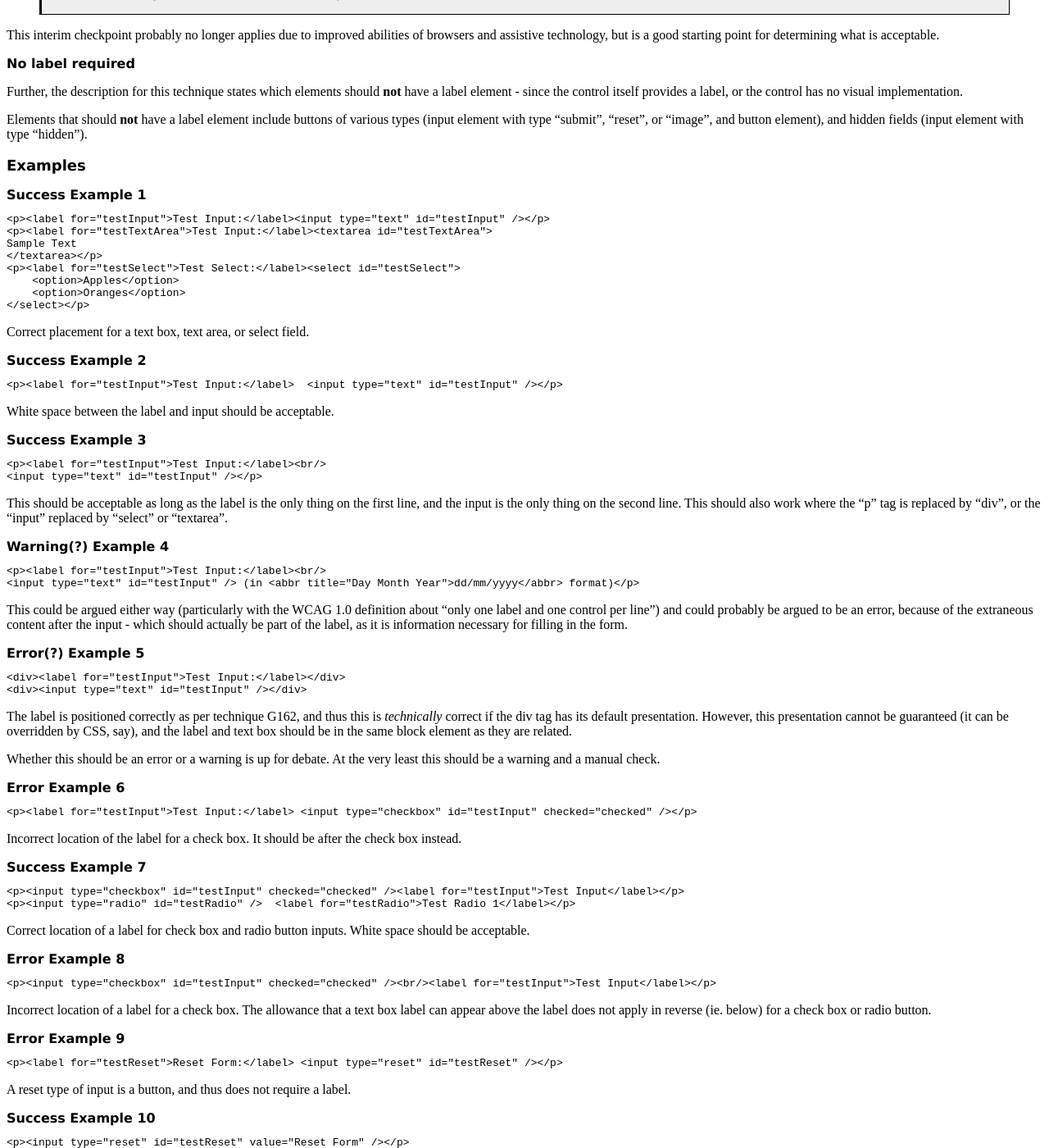
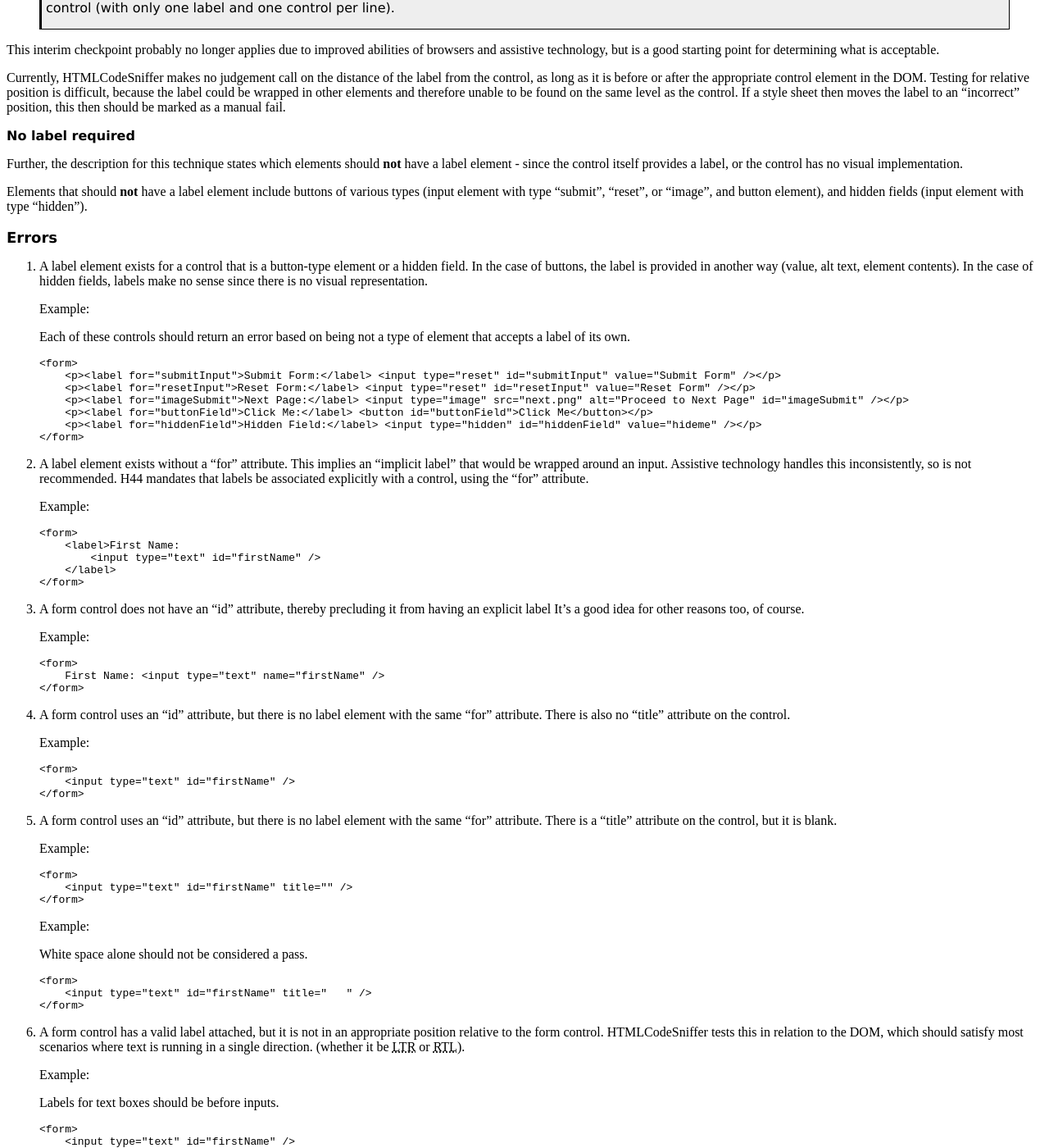
Before and after one commit to squizlabs/HTML_CodeSniffer, a Jekyll site: the page built from Standards/WCAG2AAA/1_3_1.markdown, in a window 1280 px wide and 1400 px high, scrolled down 1516 px. Shown: the whole window at 82% size. Built offline with Jekyll 4.4.1, drawn with Linux system fonts in a browser that asks for light colours; some of the changed text lies outside the part shown.

Commit message:
Restructured errors and examples for H44; add doc for scope element test (H63).
Examples are now restructured into a list of potential errors, warnings and notices, and methods to test - focusing on why the errors are occurring instead of just a big list of examples. (Needs success examples though.)

```diff
--- a/Standards/WCAG2AAA/1_3_1.markdown
+++ b/Standards/WCAG2AAA/1_3_1.markdown
@@ -22,6 +22,7 @@ Information that is conveyed using colour alone falls under "Success Criterion 1
 - [H42: Using h1-h6 to identify headings](#tech-h42)
 - [H44: Using label elements to associate text labels with form controls](#tech-h44)
 - [H49: Using semantic markup to mark emphasized or special text](#tech-h49)
+- [H63: Using the scope attribute to associate header cells and data cells in data tables](#tech-h63)
 
 ### <a id="tech-h42">H42: Using h1-h6 to identify headings</a>
 
@@ -74,92 +75,169 @@ Also relevant is the [interim checkpoint 10.2](http://www.w3.org/TR/WCAG10/#tech
 
 This interim checkpoint probably no longer applies due to improved abilities of browsers and assistive technology, but is a good starting point for determining what is acceptable.
 
+Currently, HTMLCodeSniffer makes no judgement call on the distance of the label from the control, as long as it is before or after the appropriate control element in the DOM. Testing for relative position is difficult, because the label could be wrapped in other elements and therefore unable to be found on the same level as the control. If a style sheet then moves the label to an "incorrect" position, this then should be marked as a manual fail.
+
 ##### No label required
 
 Further, the description for this technique states which elements should **not** have a label element - since the control itself provides a label, or the control has no visual implementation.
 
 Elements that should **not** have a label element include buttons of various types (input element with type "submit", "reset", or "image", and button element), and hidden fields (input element with type "hidden").
 
-#### Examples
+#### Errors
 
-##### Success Example 1
+1.  A label element exists for a control that is a button-type element or a hidden field.
+    In the case of buttons, the label is provided in another way (value, alt text, element contents). In the case of hidden fields, labels make no sense since there is no visual representation.
 
-    <p><label for="testInput">Test Input:</label><input type="text" id="testInput" /></p>
-    <p><label for="testTextArea">Test Input:</label><textarea id="testTextArea">
-    Sample Text
-    </textarea></p>
-    <p><label for="testSelect">Test Select:</label><select id="testSelect">
-        <option>Apples</option>
-        <option>Oranges</option>
-    </select></p>
+    Example:
 
-Correct placement for a text box, text area, or select field.
+    Each of these controls should return an error based on being not a type of element that accepts a label of its own.
 
-##### Success Example 2
+        <form>
+            <p><label for="submitInput">Submit Form:</label> <input type="reset" id="submitInput" value="Submit Form" /></p>
+            <p><label for="resetInput">Reset Form:</label> <input type="reset" id="resetInput" value="Reset Form" /></p>
+            <p><label for="imageSubmit">Next Page:</label> <input type="image" src="next.png" alt="Proceed to Next Page" id="imageSubmit" /></p>
+            <p><label for="buttonField">Click Me:</label> <button id="buttonField">Click Me</button></p>
+            <p><label for="hiddenField">Hidden Field:</label> <input type="hidden" id="hiddenField" value="hideme" /></p>
+        </form>
 
-    <p><label for="testInput">Test Input:</label>  <input type="text" id="testInput" /></p>
+1.  A label element exists without a "for" attribute.
+    This implies an "implicit label" that would be wrapped around an input. Assistive technology handles this inconsistently, so is not recommended.
+    H44 mandates that labels be associated explicitly with a control, using the "for" attribute.
 
-White space between the label and input should be acceptable.
+    Example:
 
-##### Success Example 3
+        <form>
+            <label>First Name:
+                <input type="text" id="firstName" />
+            </label>
+        </form>
 
-    <p><label for="testInput">Test Input:</label><br/>
-    <input type="text" id="testInput" /></p>
+1.  A form control does not have an "id" attribute, thereby precluding it from having an explicit label
+    It's a good idea for other reasons too, of course.
 
-This should be acceptable as long as the label is the only thing on the first line, and the input is the only thing on the second line. This should also work where the "p" tag is replaced by "div", or the "input" replaced by "select" or "textarea".
+    Example:
 
-##### Warning(?) Example 4
+        <form>
+            First Name: <input type="text" name="firstName" />
+        </form>
 
-    <p><label for="testInput">Test Input:</label><br/>
-    <input type="text" id="testInput" /> (in <abbr title="Day Month Year">dd/mm/yyyy</abbr> format)</p>
+1.  A form control uses an "id" attribute, but there is no label element with the same "for" attribute. There is also no "title" attribute on the control.
 
-This could be argued either way (particularly with the WCAG 1.0 definition about "only one label and one control per line") and could probably be argued to be an error, because of the extraneous content after the input - which should actually be part of the label, as it is information necessary for filling in the form.
+    Example:
 
-##### Error(?) Example 5
+        <form>
+            <input type="text" id="firstName" />
+        </form>
 
-    <div><label for="testInput">Test Input:</label></div>
-    <div><input type="text" id="testInput" /></div>
+1.  A form control uses an "id" attribute, but there is no label element with the same "for" attribute. There is a "title" attribute on the control, but it is blank.
 
-The label is positioned correctly as per technique G162, and thus this is *technically* correct if the div tag has its default presentation. However, this presentation cannot be guaranteed (it can be overridden by CSS, say), and the label and text box should be in the same block element as they are related.
+    Example:
 
-Whether this should be an error or a warning is up for debate. At the very least this should be a warning and a manual check.
+        <form>
+            <input type="text" id="firstName" title="" />
+        </form>
 
-##### Error Example 6
+    Example:
 
-    <p><label for="testInput">Test Input:</label> <input type="checkbox" id="testInput" checked="checked" /></p>
+    White space alone should not be considered a pass.
 
-Incorrect location of the label for a check box. It should be after the check box instead.
+        <form>
+            <input type="text" id="firstName" title="   " />
+        </form>
 
-##### Success Example 7
+1.  A form control has a valid label attached, but it is not in an appropriate position relative to the form control.
+    HTMLCodeSniffer tests this in relation to the DOM, which should satisfy most scenarios where text is running in a single direction. (whether it be <abbr title="left-to-right">LTR</abbr> or <abbr title="right-to-left">RTL</abbr>).
 
-    <p><input type="checkbox" id="testInput" checked="checked" /><label for="testInput">Test Input</label></p>
-    <p><input type="radio" id="testRadio" />  <label for="testRadio">Test Radio 1</label></p>
+    Example:
 
-Correct location of a label for check box and radio button inputs. White space should be acceptable.
+    Labels for text boxes should be before inputs.
 
-##### Error Example 8
+        <form>
+            <input type="text" id="firstName" />
+            <label for="firstName">First Name</label>
+        </form>
 
-    <p><input type="checkbox" id="testInput" checked="checked" /><br/><label for="testInput">Test Input</label></p>
+        Example:
 
-Incorrect location of a label for a check box. The allowance that a text box label can appear above the label does not apply in reverse (ie. below) for a check box or radio button.
+    Example:
 
-##### Error Example 9
+    Labels for check boxes should follow inputs.
 
-    <p><label for="testReset">Reset Form:</label> <input type="reset" id="testReset" /></p>
+        <form>
+            <label for="saveAsNew">Save as New:</label>
+            <input type="checkbox" id="saveAsNew" checked="checked" />
+        </form>
 
-A reset type of input is a button, and thus does not require a label.
+#### Warnings
 
-##### Success Example 10
+1.  A label element does not exist for a control, but a title attribute exists on the control and is not empty.
+    This is emitted as [technique H65](http://www.w3.org/TR/2010/NOTE-WCAG20-TECHS-20101014/H65).
+    A manual tester should ensure that the title identifies the purpose of the control (as the label element would), AND that a label element is not feasible for the situation.
 
-    <p><input type="reset" id="testReset" value="Reset Form" /></p>
+    Example:
 
-No label element detected for a reset button. This is correct: the label of the button is "Reset Form".
+    A title element is appropriate, since the purpose of the controls are generally
+    identified visually by the "Search" button text. This could probably be improved
+    by wrapping both fields in a fieldset element, but that is outside the scope of
+    this technique.
 
-##### Error Example 11
+        <form>
+            <input type="text" id="testInput" title="Search Text" />
+            <button type="submit">Search</button>
+        </form>
 
-    <p><input type="text" id="testInput" /></p>
+    Example:
 
-A text box without a label at all is an error.
+    This probably would be manually failed because there is no reason why a label
+    element couldn't be used.
+
+        <form>
+            <input type="text" id="testInput" title="Test Input" />
+        </form>
+
+#### Notices
+
+1.  Where a label is correctly associated and placed in the correct position in the DOM, a notice will be thrown for the tester, as manual tests are still required, namely:
+
+      - that the label describes the purpose of the control.
+      - that the label is correctly positioned visually as well as DOM-wise. (If CSS is used to move it to the wrong place, for instance, or the label is too detached from the control.)
+
+    Examples of correct label association and placement, which will emit a notice:
+
+        <!-- Correct label position before element. -->
+        <p><label for="testInput">Test Input:</label><input type="text" id="testInput" /></p>
+        <p><label for="testTextArea">Test Input:</label><textarea id="testTextArea">
+            Sample Text
+        </textarea></p>
+        <p><label for="testSelect">Test Select:</label><select id="testSelect">
+            <option>Apples</option>
+            <option>Oranges</option>
+        </select></p>
+
+        <!-- White space is acceptable. -->
+        <p><label for="testInput">Test Input:</label>  <input type="text" id="testInput" /></p>
+
+        <!-- As should be line breaks (but only with labels placed "before"). -->
+        <p><label for="testInput">Test Input:</label><br/>
+        <input type="text" id="testInput" /></p>
+
+        <!-- Correct label position after element. -->
+        <p><input type="checkbox" id="testInput" checked="checked" /><label for="testInput">Test Input</label></p>
+        <p><input type="radio" id="testRadio" />  <label for="testRadio">Test Radio 1</label></p>
+
+    Example of potential manual fail:
+
+        <p><input type="checkbox" id="testInput" checked="checked" /><br/><label for="testInput">Test Input</label></p>
+
+    Example of potential manual fail:
+
+    Example of a text box representing a date. The instructions that the date should
+    be entered in "<abbr title="Day Month Year">dd/mm/yyyy</abbr>" format is
+    important information that should be contained either in the label or as a title
+    attribute (as per [technique G89: "Providing expected data format and example"](http://www.w3.org/TR/2010/NOTE-WCAG20-TECHS-20101014/G89)).
+
+        <p><label for="dateField">Enter Date:</label><br/>
+        <input type="text" id="dateField" /> (in <abbr title="Day Month Year">dd/mm/yyyy</abbr> format)</p>
 
 ### <a id="tech-h49">H49: Using semantic markup to mark emphasized or special text</a>
 
@@ -189,3 +267,59 @@ Example 2: you have been bolding text (using b) to emphasise, but the emphasis i
 That's not to say that the above conversion won't happen in most cases. However, this should not occur automatically, if accessibility and semantics are kept in mind.
 
 #### Examples
+
+### <a id="tech-h63">H63: Using the scope attribute to associate header cells and data cells in data tables</a>
+
+Defines whether a table header is scoped as a row header, column header, or a header for a group of rows/columns.
+
+In HTML 4, this applies to **th** and **td** elements, and the WCAG 2.0 requirements refer to the concept of "td elements that act as headers for other elements" in test 2. However, scope attributes on td elements are **obsolete in HTML 5**, and for data structure reasons a th element is preferred, perhaps combined with the appropriate usage of headers attributes if this causes the header structure to become multi-level.
+
+The column groups referred to by the "colgroup" setting, naturally enough, apply to columns defined explicitly as a group by the colgroup tag. On the other hand, the "rowgroup" setting applies to a set of rows grouped by the thead, tfoot or tbody tag (of which there may be many table bodies).
+
+#### Testing
+
+1.  Check that all th elements have a scope attribute.
+2.  Check that all td elements that act as headers for other elements have a scope attribute.
+3.  Check that all scope attributes have the value row, col, rowgroup, or colgroup.
+
+#### Errors
+
+1.  The scope attribute is not found on a th element.
+
+    Although it is legal HTML, it is not worth leaving up to chance for assistive
+    technology and other user agents to interpret.
+
+    Example:
+
+        <table>
+            <tr>
+                <th>Header</th>
+                <td>Data</td>
+            </tr>
+        </table>
+
+1.  The scope attribute is not a valid value.
+
+    Valid values are "row", "col", "rowgroup", "colgroup".
+
+    Example:
+
+        <table>
+            <tr>
+                <th scope="bogus">Header</th>
+                <td>Data</td>
+            </tr>
+        </table>
+
+#### Warnings
+
+1.  The scope attribute is found on a td element.
+
+    As stated above, td elements with scope are invalid HTML5. Use of th elements is encouraged where a td element functions as a header.
+
+        <table>
+            <tr>
+                <td class="header" scope="row">Header</td>
+                <td>Data</td>
+            </tr>
+        </table>
```
